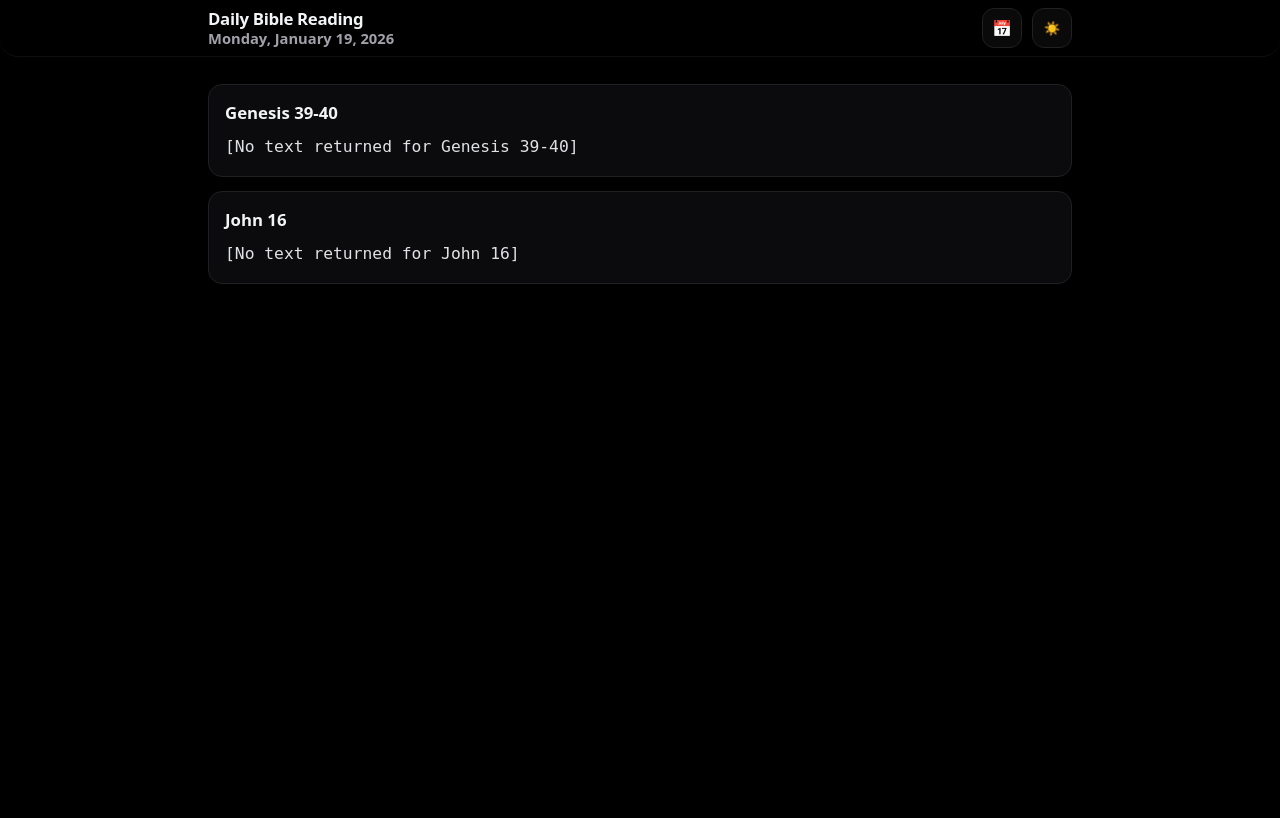
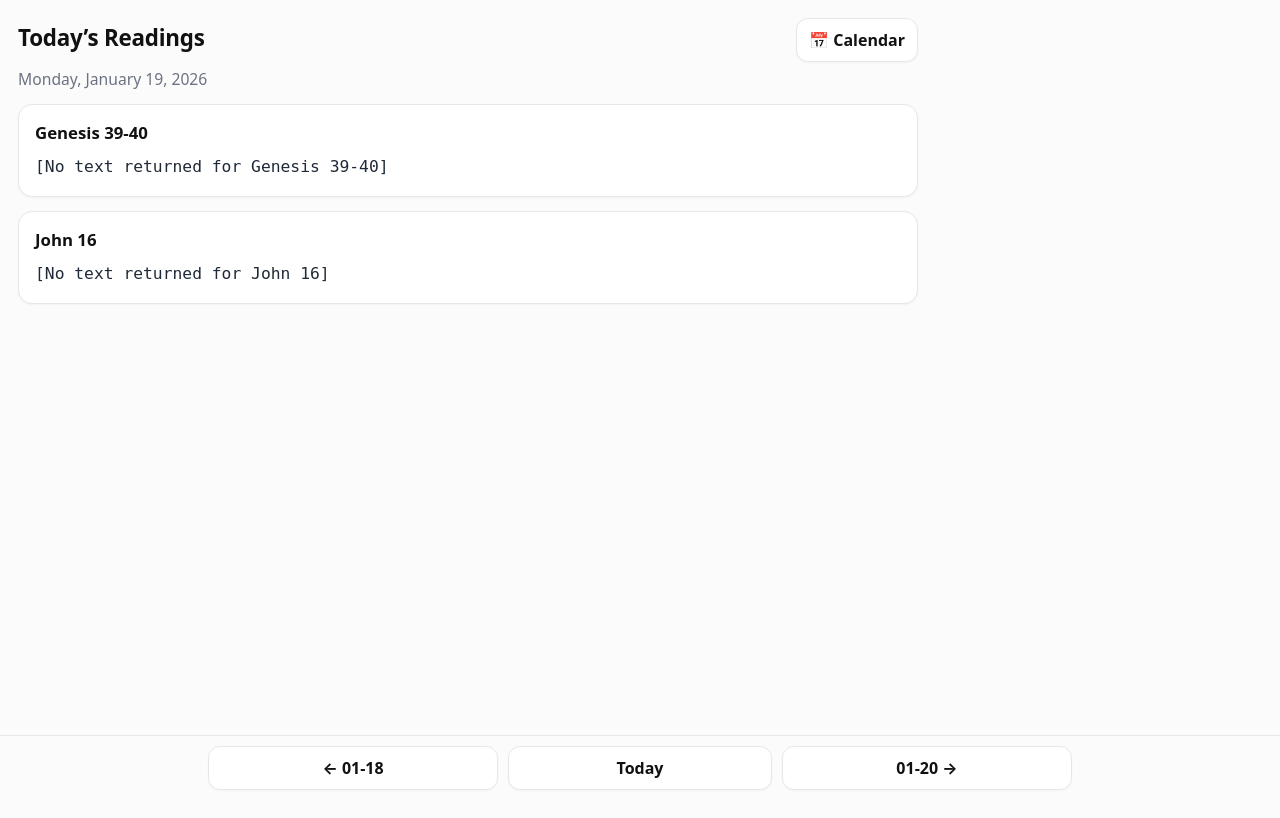
Before and after one commit to SeanSnodgrassPersonal/Daily_Bible_App, a Flask app: page /day/2026-01-19 in a window 1280 px wide. Before the commit the page ends 284 px from the top, so only its background shows below. Run offline with Flask 3, Linux system fonts and the light colour scheme; data that the repository does not hold is empty.

Commit message:
New Version with Icon

```diff
--- a/app.py
+++ b/app.py
@@ -4,14 +4,12 @@ import calendar
 import json
 import os
 from dataclasses import dataclass
-from datetime import date, datetime
+from datetime import date, datetime, timedelta
 from pathlib import Path
 from typing import Dict, List, Tuple, Optional
 
-from zoneinfo import ZoneInfo
-
 import requests
-from flask import Flask, render_template, url_for, request, redirect
+from flask import Flask, redirect, render_template, url_for, request
 
 # ----------------------------
 # Config
@@ -173,19 +171,10 @@ def add_months(d: date, delta_months: int) -> date:
 # ----------------------------
 app = Flask(__name__)
 
-# Hardcode "today" to US Central Time (America/Chicago).
-# This avoids off-by-one-day issues when the server runs in UTC.
-CENTRAL_TZ = ZoneInfo("America/Chicago")
-
-
-def central_today() -> date:
-    return datetime.now(CENTRAL_TZ).date()
-
 
 @app.get("/")
 def root():
-    # Always land on Central Time "today".
-    return redirect(url_for("day_view", day=central_today().isoformat()))
+    return redirect(url_for("day_view", day=date.today().isoformat()))
 
 
 @app.get("/day/<day>")
@@ -193,16 +182,24 @@ def day_view(day: str):
     try:
         d = datetime.strptime(day, "%Y-%m-%d").date()
     except ValueError:
-        d = central_today()
+        d = date.today()
 
     d = clamp_day(d)
 
-    _, passages = get_passages_for_day(d)
+    plan_day, passages = get_passages_for_day(d)
+
+    prev_day = clamp_day(d - timedelta(days=1))
+    next_day = clamp_day(d + timedelta(days=1))
+    today = clamp_day(date.today())
 
     return render_template(
         "day.html",
         day=d,
+        plan_day=plan_day,
         passages=passages,
+        prev_day=prev_day,
+        next_day=next_day,
+        today=today,
         esv_enabled=bool(os.environ.get(ESV_API_KEY_ENV)),
     )
 
@@ -210,7 +207,7 @@ def day_view(day: str):
 @app.get("/calendar")
 def calendar_view():
     ym = request.args.get("ym")
-    today = central_today()
+    today = date.today()
 
     if ym:
         try:
--- a/static/app.css
+++ b/static/app.css
@@ -1,48 +1,28 @@
-/* Shared app styles (mobile-first). Default theme: DARK */
-
-/* Default = DARK (OLED-friendly) */
 :root{
-  --bg:#000000;          /* true black for OLED */
-  --card:#0b0b0d;        /* near-black so cards are visible */
-  --text:#f3f4f6;
-  --muted:#a1a1aa;
-  --border:#1f1f24;
-  --shadow:0 1px 2px rgba(0,0,0,.65);
-
-  --header-h: 56px;
-  --radius: 12px;
+  --bg:#fbfbfb;
+  --card:#ffffff;
+  --text:#111;
+  --muted:#6b7280;
+  --border:#e5e7eb;
+  --shadow:0 1px 2px rgba(0,0,0,0.04);
 }
 
-/* Light theme overrides */
-html[data-theme="light"]{
-  --bg:#fbfbfb;
-  --card:#ffffff;
-  --text:#111111;
-  --muted:#6b7280;
-  --border:#e5e7eb;
-  --shadow:0 1px 2px rgba(0,0,0,.04);
+*{ box-sizing:border-box; }
+
+html,body{ height:100%; }
+
+body{
+  margin:18px;
+  max-width:900px;
+  font-family:system-ui,-apple-system,Segoe UI,Roboto,Arial,sans-serif;
+  color:var(--text);
+  background:var(--bg);
+  -webkit-tap-highlight-color:transparent;
 }
 
-html, body { height: 100%; }
-*{ box-sizing: border-box; }
+a{ color:inherit; text-decoration:none; }
 
-body{
-  margin:0;
-  font-family: system-ui, -apple-system, Segoe UI, Roboto, Arial, sans-serif;
-  color: var(--text);
-  background: var(--bg);
-  -webkit-tap-highlight-color: transparent;
-}
-
-a{ color: inherit; text-decoration: none; }
-.muted{ color: var(--muted); }
-
-.container{
-  max-width: 900px;
-  margin: 0 auto;
-  /* Header is fixed; give content breathing room below it */
-  padding: calc(var(--header-h) + 14px) 18px 14px;
-}
+.muted{ color:var(--muted); }
 
 .btn{
   display:inline-flex;
@@ -50,95 +30,21 @@ a{ color: inherit; text-decoration: none; }
   justify-content:center;
   gap:8px;
   padding:10px 12px;
-  border: 1px solid var(--border);
-  border-radius: var(--radius);
-  background: color-mix(in oklab, var(--card) 92%, transparent);
-  box-shadow: var(--shadow);
-  font-weight: 650;
+  border:1px solid var(--border);
+  border-radius:12px;
+  background:var(--card);
+  box-shadow:var(--shadow);
+  font-weight:650;
   user-select:none;
 }
 
 .btn:active{ transform: translateY(1px); }
 
-.icon-btn{
-  width: 40px;
-  height: 40px;
-  padding: 0;
+.card{
+  border:1px solid var(--border);
+  border-radius:14px;
+  background:var(--card);
+  box-shadow:var(--shadow);
+  padding:16px;
+  margin:14px 0;
 }
-
-.card{
-  border: 1px solid var(--border);
-  border-radius: 14px;
-  background: var(--card);
-  box-shadow: var(--shadow);
-  padding: 16px;
-  margin: 14px 0;
-}
-
-/* Sticky header */
-.app-header{
-  position: fixed;
-  top: 0;
-  left: 0;
-  right: 0;
-  z-index: 60;
-
-  /* translucent “glass” */
-  background: rgba(0, 0, 0, 0.2);      /* tweak 0.6–0.85 */
-  -webkit-backdrop-filter: blur(18px) saturate(160%);
-  backdrop-filter: blur(24px) saturate(180%);
-
-  border-bottom: 1px solid rgba(255,255,255,0.06);
-  border-bottom-left-radius: 18px;
-  border-bottom-right-radius: 18px;
-}
-
-.header-inner{
-  max-width: 900px;
-  margin: 0 auto;
-  padding: 10px 18px;
-  height: var(--header-h);
-  display:flex;
-  align-items:center;
-  justify-content: space-between;
-  gap: 10px;
-}
-
-.brand{
-  display:flex;
-  flex-direction: column;
-  line-height: 1.1;
-}
-
-.brand a{
-  font-weight: 900;
-  letter-spacing: -0.02em;
-  font-size: 1.05rem;
-}
-
-.brand .subtitle{
-  font-weight: 650;
-  font-size: 0.92rem;
-  color: var(--muted);
-  margin-top: 2px;
-}
-
-.header-actions{
-  display:flex;
-  gap: 10px;
-  align-items:center;
-}
-
-/* Better focus for accessibility */
-.btn:focus-visible{
-  outline: 2px solid color-mix(in oklab, var(--text) 70%, transparent);
-  outline-offset: 2px;
-}
-
-/* Avoid content hiding behind sticky header on anchor jumps */
-:target{ scroll-margin-top: calc(var(--header-h) + 12px); }
-
-@media (max-width: 360px){
-  .container{ padding: calc(var(--header-h) + 12px) 14px 12px; }
-  .header-inner{ padding: 10px 14px; }
-}
--- a/static/day.css
+++ b/static/day.css
@@ -1,14 +1,82 @@
-.ref{
+:root {
+  --picker-height: 64px;
+  --picker-gap: 12px;
+}
+
+body {
+  padding-bottom: calc(var(--picker-height) + var(--picker-gap) + env(safe-area-inset-bottom));
+}
+
+.header {
+  display: flex;
+  justify-content: space-between;
+  align-items: baseline;
+  gap: 12px;
+  margin-bottom: 6px;
+}
+
+h1 {
+  margin: 0;
+  font-size: 1.4rem;
+  letter-spacing: -0.01em;
+}
+
+.sub {
+  margin: 0 0 14px 0;
+  color: var(--muted);
+  font-size: 0.98rem;
+}
+
+.ref {
   font-weight: 800;
   font-size: 1.05rem;
   margin-bottom: 10px;
 }
 
-pre{
+pre {
   margin: 0;
   white-space: pre-wrap;
   word-wrap: break-word;
   line-height: 1.6;
   font-size: 1.02rem;
-  color: color-mix(in oklab, var(--text) 92%, transparent);
+  color: #1f2937;
 }
+
+.daypicker-wrap {
+  position: fixed;
+  left: 0;
+  right: 0;
+  bottom: 0;
+  z-index: 50;
+  background: rgba(251, 251, 251, 0.92);
+  backdrop-filter: blur(8px);
+  border-top: 1px solid var(--border);
+  padding-bottom: env(safe-area-inset-bottom);
+}
+
+.daypicker {
+  max-width: 900px;
+  margin: 0 auto;
+  padding: 10px 18px;
+  display: flex;
+  justify-content: space-between;
+  gap: 10px;
+  align-items: center;
+  height: var(--picker-height);
+}
+
+.daypicker .btn {
+  flex: 1;
+}
+
+.daypicker .btn.today {
+  flex: 0.9;
+  font-weight: 800;
+}
+
+@media (max-width: 360px) {
+  .daypicker .btn {
+    padding: 10px 10px;
+    font-size: 0.95rem;
+  }
+}
--- a/static/theme.js
+++ /dev/null
@@ -1,32 +0,0 @@
-(function () {
-  const STORAGE_KEY = "theme"; // "dark" | "light"
-  const root = document.documentElement;
-  const btn = document.getElementById("themeToggle");
-  const icon = document.getElementById("themeIcon");
-
-  function apply(theme) {
-    if (theme === "light") {
-      root.setAttribute("data-theme", "light");
-      // When in light mode, show moon icon (tap to switch to dark)
-      if (icon) icon.textContent = "🌙";
-    } else {
-      root.removeAttribute("data-theme");
-      // When in dark mode, show sun icon (tap to switch to light)
-      if (icon) icon.textContent = "☀️";
-    }
-  }
-
-  // Default to dark
-  const saved = localStorage.getItem(STORAGE_KEY);
-  const initial = (saved === "light" || saved === "dark") ? saved : "dark";
-  apply(initial);
-
-  if (btn) {
-    btn.addEventListener("click", function () {
-      const isLight = root.getAttribute("data-theme") === "light";
-      const next = isLight ? "dark" : "light";
-      localStorage.setItem(STORAGE_KEY, next);
-      apply(next);
-    });
-  }
-})();
--- a/templates/base.html
+++ b/templates/base.html
@@ -2,35 +2,28 @@
 <html>
   <head>
     <meta charset="utf-8" />
+    <meta name="viewport" content="width=device-width, initial-scale=1" />
+
     <title>{% block title %}Daily Bible Reading{% endblock %}</title>
-    <meta name="viewport" content="width=device-width, initial-scale=1" />
-    <link rel="stylesheet" href="{{ url_for('static', filename='app.css') }}" />
+
+    <!-- Home Screen icon (iOS) -->
+    <link rel="apple-touch-icon" sizes="180x180" href="{{ url_for('static', filename='icons/apple-touch-icon.png') }}">
+
+    <!-- PWA / other platforms -->
+    <link rel="icon" type="image/png" sizes="192x192" href="{{ url_for('static', filename='icons/icon-192.png') }}">
+    <link rel="manifest" href="{{ url_for('static', filename='manifest.webmanifest') }}">
+
+    <!-- PWA theming -->
+    <meta name="theme-color" content="#000000">
+    <meta name="apple-mobile-web-app-capable" content="yes">
+    <meta name="apple-mobile-web-app-status-bar-style" content="black-translucent">
+
+    <link rel="stylesheet" href="{{ url_for('static', filename='app.css') }}">
     {% block head %}{% endblock %}
   </head>
 
   <body {% block body_attrs %}{% endblock %}>
-    <header class="app-header">
-      <div class="header-inner">
-        <div class="brand">
-          <a href="{{ url_for('root') }}">Daily Bible Reading</a>
-          {% block header_subtitle %}{% endblock %}
-        </div>
-
-        <div class="header-actions">
-          {% block header_actions %}{% endblock %}
-
-          <button class="btn icon-btn" id="themeToggle" type="button" aria-label="Toggle theme">
-            <span id="themeIcon" aria-hidden="true">☀️</span>
-          </button>
-        </div>
-      </div>
-    </header>
-
-    <main class="container">
-      {% block content %}{% endblock %}
-    </main>
-
-    <script src="{{ url_for('static', filename='theme.js') }}"></script>
+    {% block content %}{% endblock %}
     {% block scripts %}{% endblock %}
   </body>
 </html>
--- a/templates/day.html
+++ b/templates/day.html
@@ -1,28 +1,40 @@
 {% extends "base.html" %}
 
-{% block title %}Daily Bible Reading{% endblock %}
+{% block title %}Today's Readings{% endblock %}
 
 {% block head %}
-  <link rel="stylesheet" href="{{ url_for('static', filename='day.css') }}" />
+  <link rel="stylesheet" href="{{ url_for('static', filename='day.css') }}">
 {% endblock %}
 
 {% block body_attrs %}
-  class="day-page"
-{% endblock %}
-
-{% block header_subtitle %}
-  <span class="subtitle">{{ day.strftime('%A, %B %d, %Y') }}</span>
-{% endblock %}
-
-{% block header_actions %}
-  <a class="btn icon-btn" href="{{ url_for('calendar_view') }}" aria-label="Calendar">📅</a>
+  data-prev-url="{{ url_for('day_view', day=prev_day.isoformat()) }}"
+  data-next-url="{{ url_for('day_view', day=next_day.isoformat()) }}"
 {% endblock %}
 
 {% block content %}
+  <div class="header">
+    <h1>Today’s Readings</h1>
+    <a class="btn" href="{{ url_for('calendar_view') }}">📅 Calendar</a>
+  </div>
+
+  <p class="sub">{{ day.strftime('%A, %B %d, %Y') }}</p>
+
   {% for p in passages %}
     <div class="card">
       <div class="ref">{{ p.reference }}</div>
       <pre>{{ p.text }}</pre>
     </div>
   {% endfor %}
+
+  <div class="daypicker-wrap" aria-label="Day navigation">
+    <div class="daypicker">
+      <a class="btn" href="{{ url_for('day_view', day=prev_day.isoformat()) }}">← {{ prev_day.strftime('%m-%d') }}</a>
+      <a class="btn today" href="{{ url_for('day_view', day=today.isoformat()) }}">Today</a>
+      <a class="btn" href="{{ url_for('day_view', day=next_day.isoformat()) }}">{{ next_day.strftime('%m-%d') }} →</a>
+    </div>
+  </div>
 {% endblock %}
+
+{% block scripts %}
+  <script src="{{ url_for('static', filename='app.js') }}"></script>
+{% endblock %}
```
Also changed, not shown: static/app.js (added, +41 -0 lines), static/calendar.css (+65 -35 lines), templates/calendar.html (+8 -11 lines), static/icons/apple-touch-icon.png (added), static/icons/icon-192.png (added), static/icons/icon-512.png (added), static/manifest.webmanifest (added), 1 other file.
